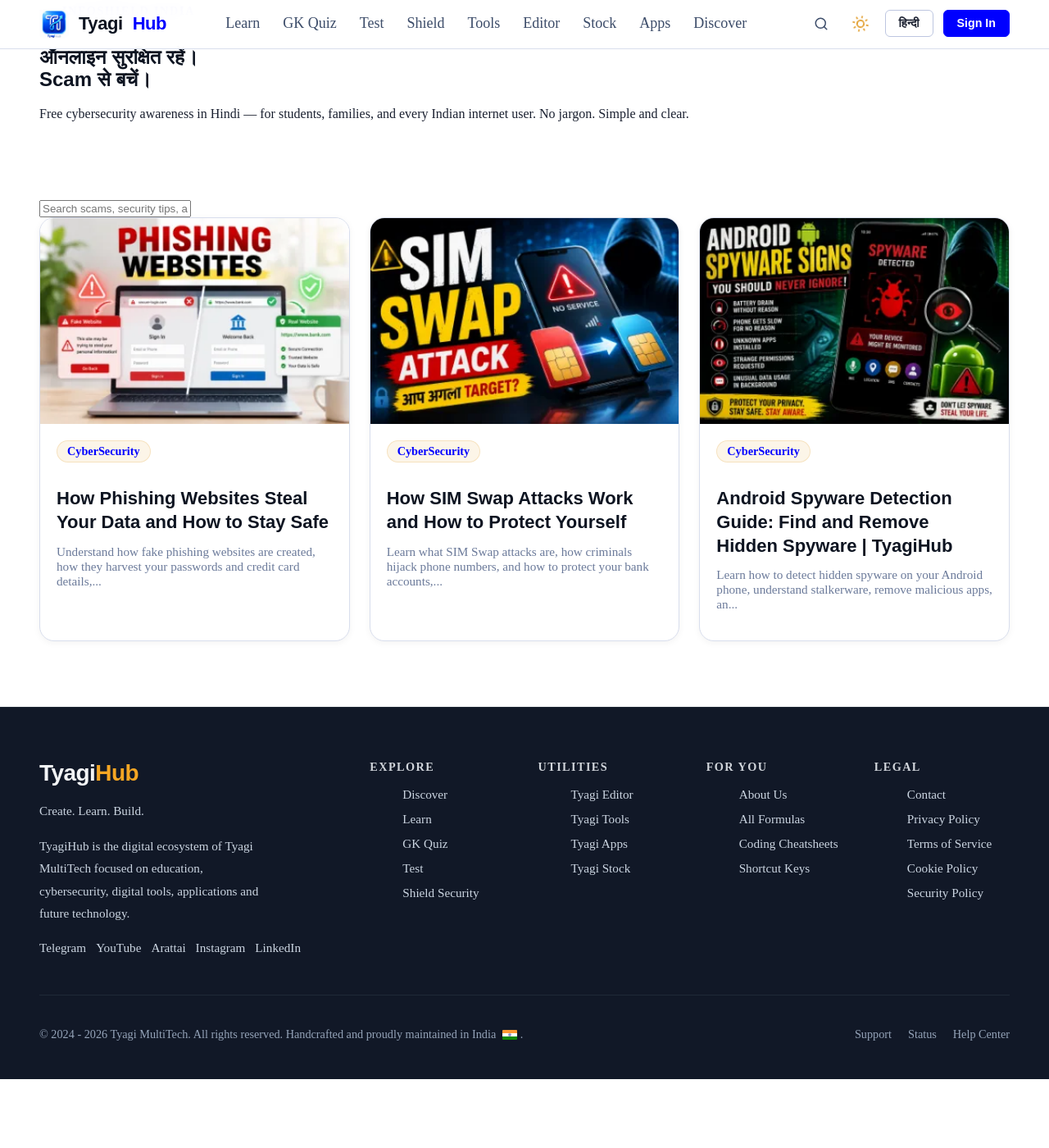
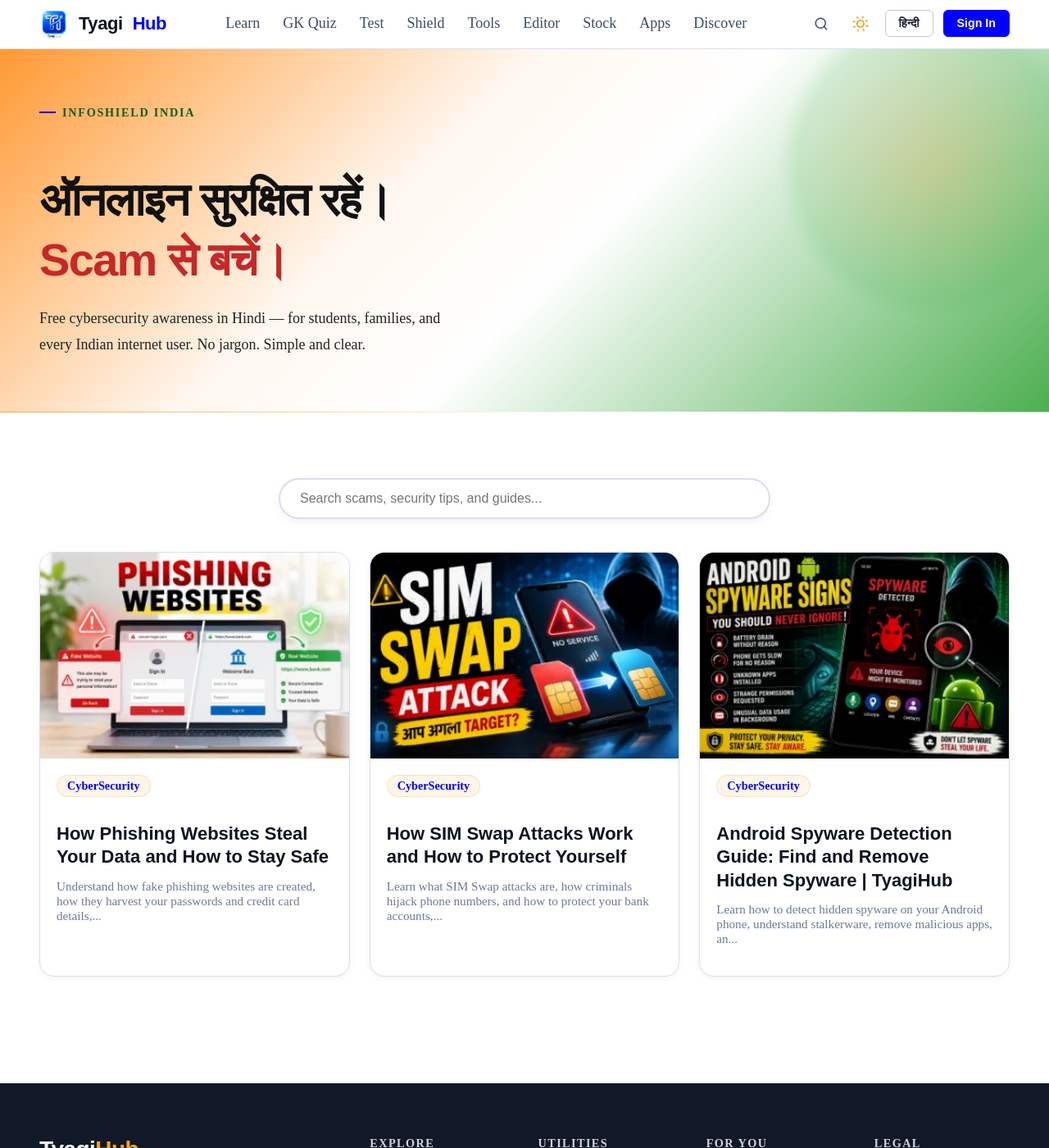
Before and after one commit to HimanshuTyagiJi/TyagiHub, a Jekyll site: the page built from shield/index.html, in a window 1280 px wide and 1400 px high. Shown: the whole window at 82% size. Built offline with Jekyll 4.4.1, drawn with Linux system fonts in a browser that asks for light colours.

Commit message:
Update shield.css

```diff
--- a/assets/css/shield.css
+++ b/assets/css/shield.css
@@ -215,3 +215,116 @@
 .blog-card:hover .blog-card__thumb img {
   transform: scale(1.05) !important;
 }
+/* ==========================================================================
+   🛡️ INFOSHIELD INDIA CLEAN INLINE-TO-CSS REFACTORING
+   ========================================================================== */
+
+/* Main Layout Wrapper */
+.shield-page-wrapper {
+  padding-top: var(--nav-height);
+}
+
+/* Hero Section Base */
+.shield-hero {
+  padding: var(--space-16) 0 var(--space-12);
+  background: linear-gradient(135deg, #ff9933 0%, #fff7ef 38%, #ffffff 55%, #4caf50 100%);
+  border-bottom: 1px solid rgba(255, 255, 255, 0.08);
+  position: relative;
+  overflow: hidden;
+}
+
+/* Background Radial Glow Shape */
+.shield-hero__glow {
+  position: absolute;
+  right: -120px;
+  top: -120px;
+  width: 520px;
+  height: 520px;
+  background: radial-gradient(circle, rgba(255, 153, 51, 0.22) 0%, rgba(76, 175, 80, 0.14) 45%, transparent 52%);
+  pointer-events: none;
+}
+
+.shield-hero__container {
+  position: relative;
+}
+
+.shield-hero__label {
+  color: #145c1a;
+}
+
+.shield-hero__title {
+  font-size: clamp(2rem, 5vw, 3.5rem);
+  font-weight: var(--fw-black);
+  letter-spacing: -0.03em;
+  line-height: 1.3;
+  color: #111111;
+  margin-bottom: var(--space-4);
+}
+
+.shield-hero__title--alert {
+  color: #c62828;
+}
+
+.shield-hero__desc {
+  font-size: var(--fs-md);
+  color: #222222;
+  max-width: 55ch;
+  line-height: var(--lh-loose);
+}
+
+/* Search Container Styles */
+.shield-search-box {
+  margin-bottom: 40px;
+  display: flex;
+  justify-content: center;
+  width: 100%;
+}
+
+.shield-search-box input {
+  width: 100%;
+  max-width: 600px;
+  padding: 14px 24px;
+  border: 2px solid var(--clr-border, #e2e8f0);
+  border-radius: 30px;
+  background: var(--clr-bg-surface, #ffffff);
+  color: var(--clr-text-dark, #0f172a);
+  font-size: 16px;
+  outline: none;
+  box-shadow: 0 4px 12px rgba(0,0,0,0.05);
+}
+
+/* Dynamic Pagination Layout CSS */
+.shield-pagination {
+  display: flex;
+  gap: 8px;
+  justify-content: center;
+  margin-top: 50px;
+  align-items: center;
+  flex-wrap: wrap;
+}
+
+/* Custom Card Content Adjustment */
+.blog-card__desc {
+  font-size: var(--fs-sm);
+  color: var(--clr-text-2, #475569);
+  margin-top: var(--space-2);
+}
+
+/* ==========================================================================
+   🚀 CARD THUMBNAIL ASPECT RATIO & IMAGE STRETCH FIX
+   ========================================================================== */
+.blog-card__thumb {
+  width: 100% !important;
+  overflow: hidden !important;
+  position: relative !important;
+  display: block !important;
+  aspect-ratio: 354 / 236 !important; /* Lock 1.50 Frame Ratio for PageSpeed */
+}
+
+.blog-card__thumb img {
+  width: 100% !important;
+  height: 100% !important;
+  object-fit: cover !important; /* Image fills completely without squishing */
+  object-position: center !important;
+  display: block !important;
+}
```
